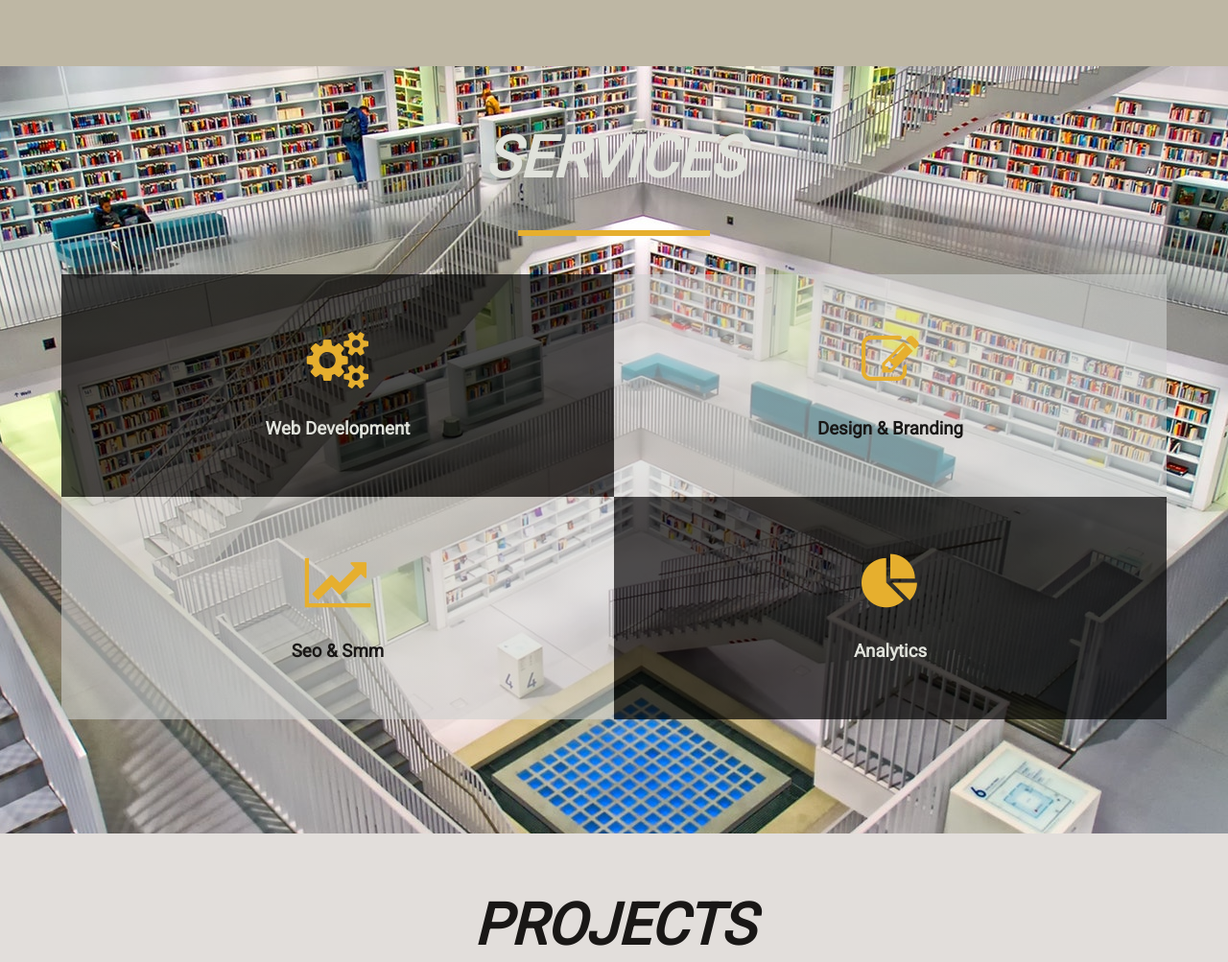
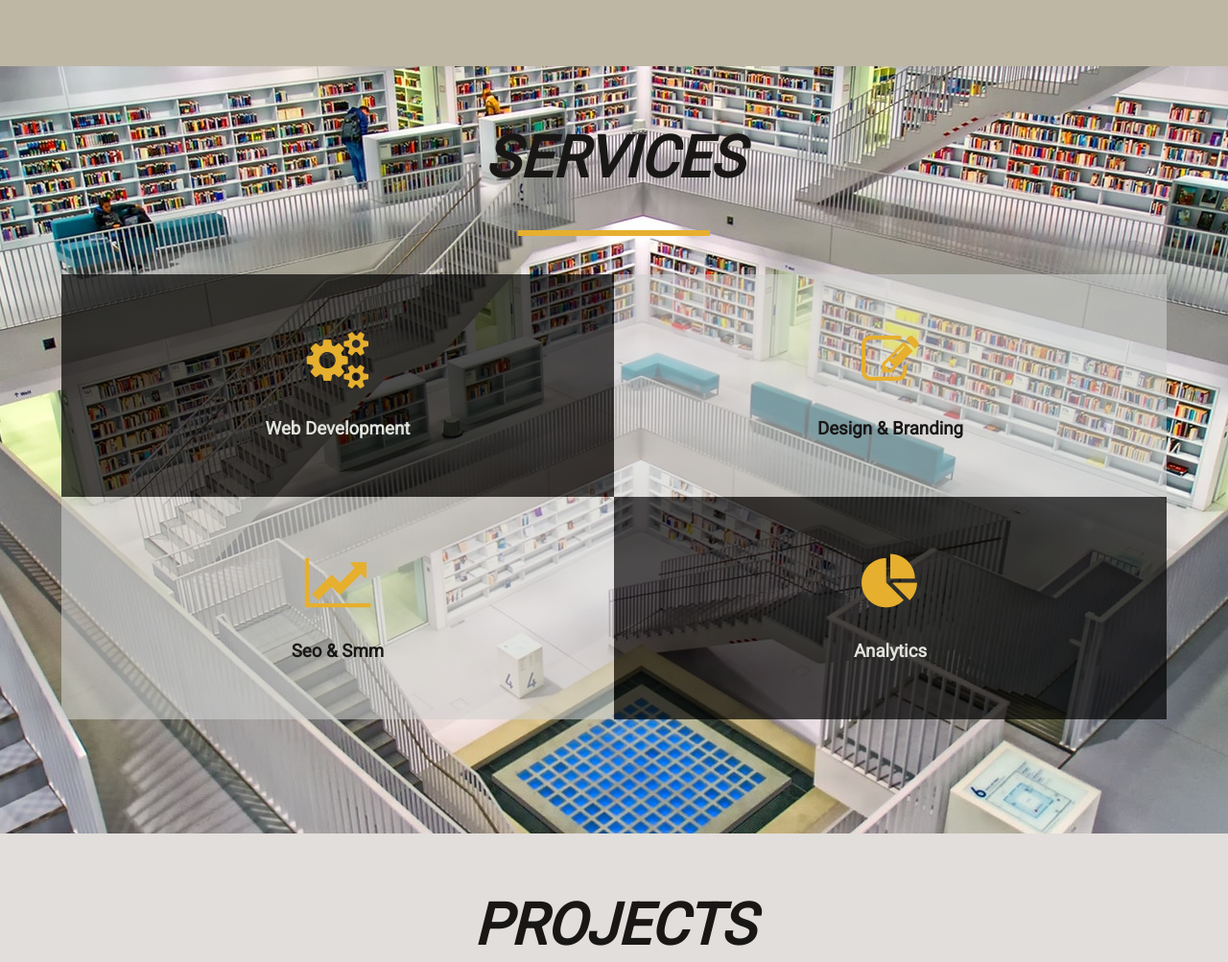
Before and after one commit to Banderstadt/web-agency, a plain HTML site: page index.html in a window 1280 px wide. Shown: the part 1220-2223 px from the top of the page at 96% size. Drawn offline with Linux system fonts and the light colour scheme.

Commit message:
edited services title color to black

```diff
--- a/main.css
+++ b/main.css
@@ -187,7 +187,7 @@ nav ul li a:hover {
 .title-text {
     text-align: center;
     font-size: 40px;
-    color: #e0e2db;
+    color: #191716;
     font-style: italic;
     text-transform: uppercase;
 }
@@ -418,6 +418,7 @@ nav ul li a:hover {
     align-items: baseline;
 }
 
+
 #filler-contact h1 {
     font-size: 30px;
     text-transform: uppercase;
```
